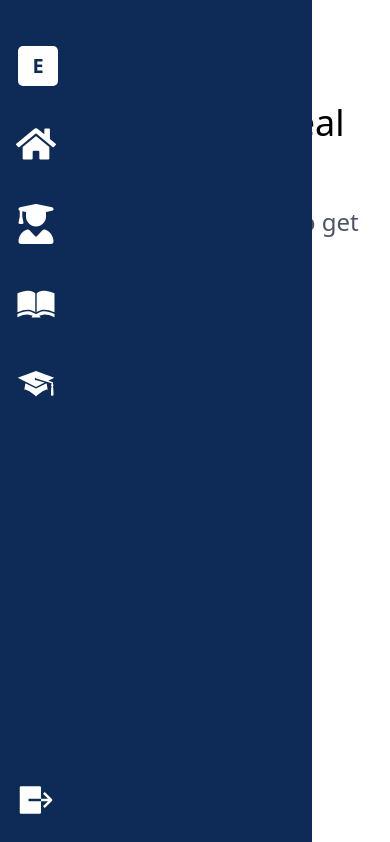
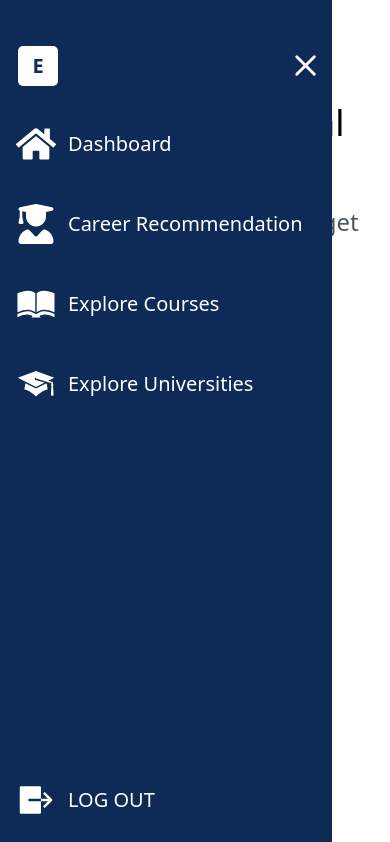
Before and after one commit to Chrismiweb/frontend-recommendation-system, a React (Vite) app: page /result in a window 390 px wide. Shown: the top 842 px of the page. Built offline with nearby package versions, Linux system fonts and the light colour scheme.

Commit message:
dashboard responsiveness

```diff
--- a/src/components/Sidebar.jsx
+++ b/src/components/Sidebar.jsx
@@ -1,4 +1,4 @@
-import React, { useContext } from 'react';
+import React, { useContext, useState } from 'react';
 import { FaUserGraduate } from "react-icons/fa6";
 import { FaHome } from "react-icons/fa";
 import { GiOpenBook } from "react-icons/gi";
@@ -6,9 +6,12 @@ import { GiGraduateCap } from "react-icons/gi";
 import { IoLogOutSharp } from "react-icons/io5";
 import { Link, useNavigate } from 'react-router-dom'; // Import Link from react-router-dom
 import { AuthContext } from '../context/AuthProvider';
+import { FiX } from 'react-icons/fi'; // icons for toggle
 
-const Sidebar = () => {
+
+const Sidebar = ({onClose}) => {
     const {user, setUser} = useContext(AuthContext)
+    const [close, setClose] = useState(true)
     const navigate = useNavigate()
     const logout =()=>{
         localStorage.removeItem("token")
@@ -21,19 +24,26 @@ const Sidebar = () => {
         { icon: <FaUserGraduate />, label: 'Career Recommendation', link: '/career-recommendation' },
         { icon: <GiOpenBook />, label: 'Explore Courses', link: '/explore-courses' },
         { icon: <GiGraduateCap />, label: 'Explore Universities', link: '/explore-universities' },
-
     ];
 
     return (
-        <div className="absolute left-0 top-0 lg:fixed group flex flex-col bg-[#0D2B56] text-white py-4 px-2 h-screen transition-all duration-300 w-[80%]  lg:w-[5%] lg:hover:w-[20vw] overflow-hidden">
-            <div className='flex'>
-                <Link to='/' className='text-[20px] w-[40px] rounded-[5px] ml-[10px] my-[30px] h-[40px] bg-[white] text-[#0D2B56] flex justify-center items-center font-bold'>E</Link>
+        // <div className="left-0 top-0 fixed group flex flex-col bg-[#0D2B56] text-white py-4 px-2 h-screen transition-all duration-300 w-[85%]  lg:w-[5%] lg:hover:w-[20vw] overflow-hidden">
+         <div className={`
+                ${close ? 'left-0' : '-left-full'}
+                fixed top-0 lg:left-0 lg:fixed group flex flex-col bg-[#0D2B56] text-white py-4 px-2 h-screen transition-all duration-300
+                w-[85%] lg:w-[5%] lg:hover:w-[20vw] overflow-hidden z-40
+            `}>
+            <div className='flex items-center justify-between md:pr-[50px]'>
+                <div className='flex'>
+                    <Link to='/' className='text-[20px] w-[40px] rounded-[5px] ml-[10px] my-[30px] h-[40px] bg-[white] text-[#0D2B56] flex justify-center items-center font-bold'>E</Link>
+                </div>
+                <FiX onClick={onClose} className='md:text-[6vw] text-[9vw] lg:hidden flex'/>
             </div>
             <div className="space-y-6 cursor-pointer">
                 {items.map((item, index) => (
                     <Link to={item.link} key={index} className="flex items-center space-x-3 px-2 hover:bg-[#17417B] rounded-md py-2 transition-all duration-200">
                         <div className="text-white text-[40px]">{item.icon}</div>
-                        <span className="text-[20px] font-medium whitespace-nowrap opacity-0 group-hover:opacity-100 transition-opacity duration-300">
+                        <span className="text-[20px] font-medium lg:whitespace-nowrap lg:opacity-0 lg:group-hover:opacity-100 transition-opacity duration-300">
                             {item.label}
                         </span>
                     </Link>
@@ -43,7 +53,7 @@ const Sidebar = () => {
              <div className="space-y-6 cursor-pointer">
                     <div onClick={logout} className="flex items-center space-x-3 px-2 hover:bg-[#17417B] rounded-md py-2 transition-all duration-200">
                         <div className="text-white text-[40px]"><IoLogOutSharp /></div>
-                        <span className="text-[20px] font-medium whitespace-nowrap opacity-0 group-hover:opacity-100 transition-opacity duration-300">
+                        <span className="text-[20px] font-medium  lg:whitespace-nowrap lg:opacity-0 lg:group-hover:opacity-100 transition-opacity duration-300">
                             LOG OUT
                         </span>
                     </div>
--- a/src/pages/Dashboard/Dashboard.jsx
+++ b/src/pages/Dashboard/Dashboard.jsx
@@ -23,9 +23,13 @@ function Dashboard() {
   });
 
 //   handle display sidebar
-    const handledisplaySidebar =()=>{
-        setShowSidebar(!showSidebar)
-    }
+        const handleDisplaySidebar = () => {
+            setShowSidebar(true); // open sidebar
+        };
+
+        const handleCloseSidebar = () => {
+            setShowSidebar(false); // close sidebar
+        };
 
    const recommendedCourses = [
 {
@@ -154,17 +158,16 @@ const event = [
                 <p className='md:text-[3.5vw] lg:text-[2vw] text-[5.5vw] font-bold'>Welcome Back, {user && user.userName ? user.userName : "Guest"}</p>
                 <p className='text-[#4B5563] md:text-[2vw] lg:text-[0.9vw] text-[3.5vw] font-semibold'>{formattedDate}</p>
             </div>
-            <button onClick={handledisplaySidebar} className='text-[9vw] md:text-[6vw]'>
-                {showSidebar ? <FiX/> : <HiOutlineMenuAlt3 />}
-            </button>
+            {!showSidebar && (
+                <button onClick={handleDisplaySidebar} className='text-[9vw] md:text-[6vw]'>
+                <HiOutlineMenuAlt3 />
+                </button>
+            )}
         </div>
-
-        {/* mobile sidebar */}
-        {showSidebar &&
-            <div>
-                <Sidebar/>
-            </div>
-                }
+        {/* Mobile sidebar */}
+            {showSidebar && (
+                <Sidebar onClose={handleCloseSidebar} />
+            )}
         <div className='flex flex-col md:flex-row justify-between md:items-center gap-[15px] md:gap-0'>
             <div className='hidden lg:flex lg:flex-col'>
                 <p className='md:text-[3.5vw] lg:text-[2vw] text-[5.5vw] font-bold'>Welcome Back, {user && user.userName ? user.userName : "Guest"}</p>
```
